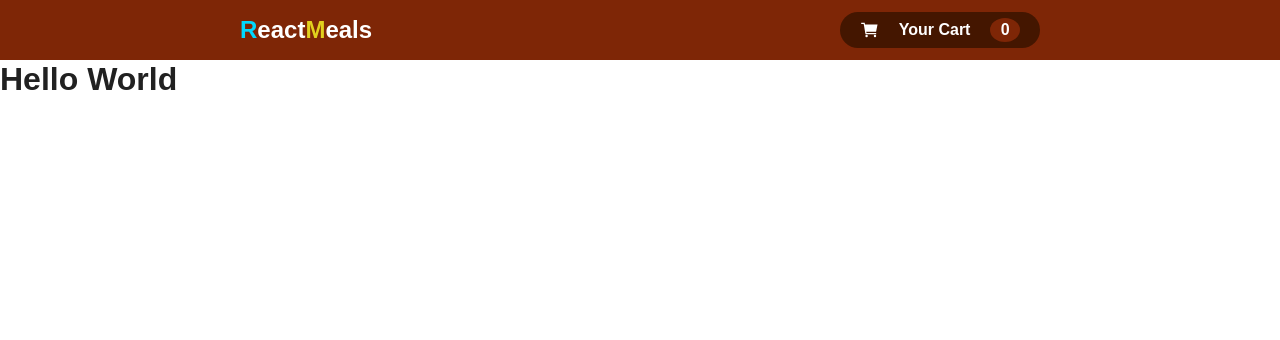
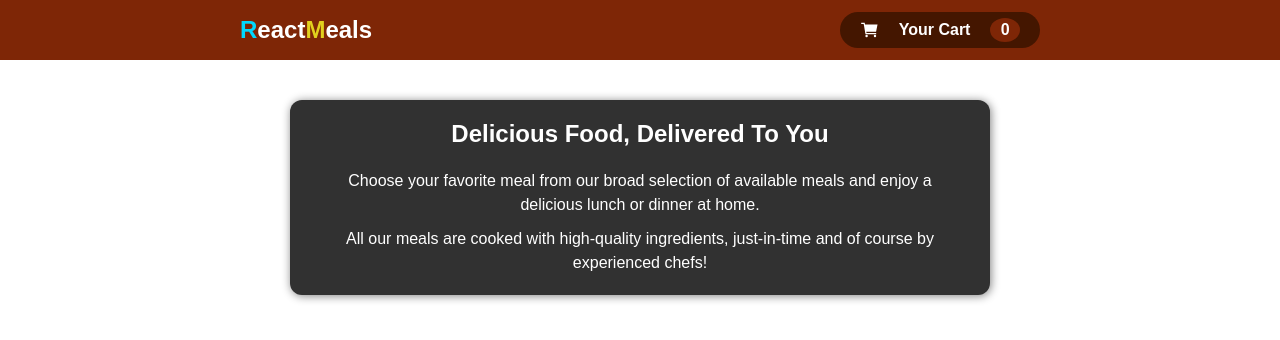
Before and after one commit to SanathRai33/ReactMeals, a React (Vite) app: page / in a window 1280 px wide. Shown: the top 340 px of the page. Built offline with nearby package versions, Linux system fonts and the light colour scheme.

Commit message:
Added Restaurant Summary

```diff
--- a/src/App.css
+++ b/src/App.css
@@ -46,12 +46,42 @@
   font-weight: 800;
 }
 
+.main-section {
+  display: flex;
+  justify-content: center;
+  align-items: center;
+  flex-direction: column;
+}
+
+.summary {
+  width: 700px;
+  /* height: 160px; */
+  padding: 20px 40px;
+  display: flex;
+  align-items: center;
+  justify-content: center;
+  flex-direction: column;
+  gap: 10px;
+  border-radius: 12px;
+  background-color: #313131;
+  color: white;
+  text-align: center;
+  font-family: 'Quicksand', sans-serif;
+  box-shadow: 1px 1px 10px gray;
+}
+
+.summary h2{
+  margin-bottom: 10px;
+  font-weight: 700;
+}
+
 
 /* Table Views */
 @media (max-width: 768px) {
   .header {
     padding: 0 40px;
   }
+
 }
 
 
@@ -60,4 +90,17 @@
   .header {
     padding: 0 20px;
   }
+
+  .summary {
+    width: 420px;
+  }
+
+  .summary h2{
+    font-weight: 500;
+    font-size: 23px;
+  }
+
+  .summary p{
+    font-size: 14px;
+  }
 }
--- a/src/App.jsx
+++ b/src/App.jsx
@@ -1,14 +1,16 @@
 import './App.css'
 import Navbar from './components/Layout/Header'
+import Summary from './components/Layout/Summary'
 
 function App() {
 
   return (
     <>
     <Navbar />
-    <div>
-      <h1>Hello World</h1>
-    </div>
+    <section className='main-section'>
+      <h1 className='just'></h1>
+      <Summary />
+    </section>
     </>
   )
 }
--- /dev/null
+++ b/src/components/Layout/Summary.jsx
@@ -0,0 +1,19 @@
+import React from 'react'
+
+const Summary = () => {
+    return (
+        <div className='summary'>
+            <h2>Delicious Food, Delivered To You</h2>
+            <p>
+                Choose your favorite meal from our broad selection of available meals and enjoy a delicious
+                lunch or dinner at home.
+            </p>
+            <p>
+                All our meals are cooked with high-quality ingredients, just-in-time and of course
+                by experienced chefs!
+            </p>
+        </div>
+    )
+}
+
+export default Summary
--- a/src/index.css
+++ b/src/index.css
@@ -91,3 +91,7 @@ button {
 .red-clr {
   color: #e1d01e;
 }
+
+.just {
+  height: 40px;
+}
```
